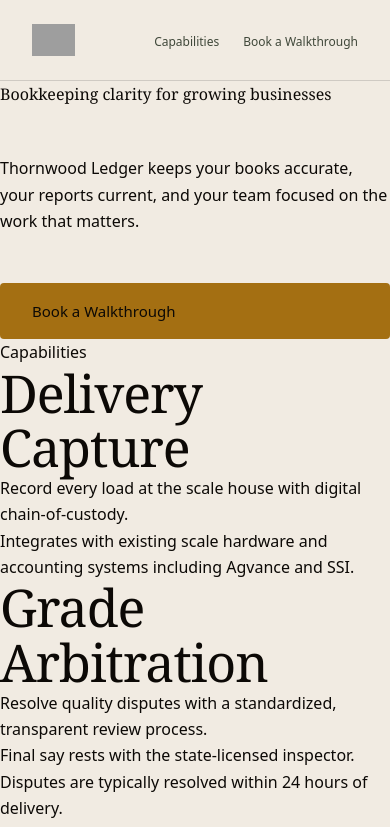
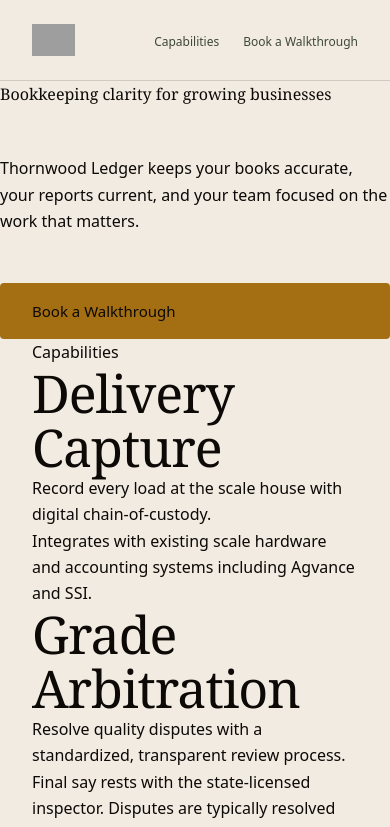
Before and after one commit to AEGIS-OSX/thornwood-ledger, a Next.js app: page / in a window 390 px wide. Shown: the top 827 px of the page. Built offline with nearby package versions, Linux system fonts and the light colour scheme; grey boxes are pictures that could not be loaded.

Commit message:
fix(css): add mobile breakpoint rules for Capabilities section and hero heading overflow

```diff
--- a/app/globals.css
+++ b/app/globals.css
@@ -296,6 +296,14 @@
   }
   .hero-count-number {
     font-size: var(--text-4xl);
+  }
+  .capabilities-section {
+    padding-left: var(--space-4);
+    padding-right: var(--space-4);
+  }
+  .hero-heading {
+    overflow-wrap: break-word;
+    word-break: break-word;
   }
 }
 @media (max-width: 480px) {
@@ -617,3 +625,22 @@
     padding: var(--space-6);
   }
 }
+
+@media (max-width: 480px) {
+  .capabilities-section {
+    padding-left: var(--space-4);
+    padding-right: var(--space-4);
+    box-sizing: border-box;
+    width: 100%;
+  }
+  .capabilities-section h2,
+  .capabilities-section h3 {
+    overflow-wrap: break-word;
+    word-break: break-word;
+    hyphens: auto;
+  }
+  .capabilities-section > * {
+    min-width: 0;
+    max-width: 100%;
+  }
+}
```
